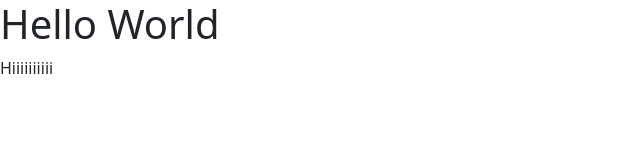
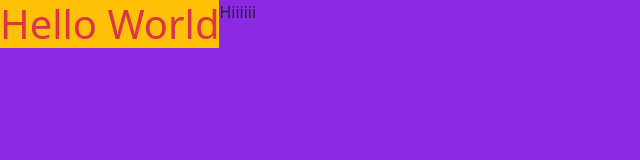
Before and after one commit to pariyamoh/New-portfolio, a plain HTML site: page index.html in a window 1280 px wide. Shown: the whole page, without its empty margins (0-640 px from the left). Drawn offline with nearby package versions, Linux system fonts and the light colour scheme.

Commit message:
correction of the bootstrap bugs

```diff
--- a/index.html
+++ b/index.html
@@ -8,19 +8,20 @@
         crossorigin="anonymous"></script>
         <link href="https://cdn.jsdelivr.net/npm/bootstrap@5.3.3/dist/css/bootstrap.min.css" rel="stylesheet"
             integrity="sha384-QWTKZyjpPEjISv5WaRU9OFeRpok6YctnYmDr5pNlyT2bRjXh0JMhjY6hW+ALEwIH" crossorigin="anonymous">
+            <link rel="stylesheet" href="styles.css">
     <title>Document</title>
 </head>
 <body>
-    <div class="danger" >
-    <h1 >
+    <div class="d-flex  " >
+    <h1 class="text-danger bg-warning" >
         Hello World
     </h1>
-Hiiiiiiiiii </div>
+    <p1>
+        Hiiiiii
+    </p1>
+ </div>
 
 
-<h2 class="--bs-emphasis-color">
-</h2>
-    </div>
-    </div>
+
 </body>
 </html>
--- a/styles.css
+++ b/styles.css
@@ -0,0 +1,7 @@
+body{
+    background-color: blueviolet;
+
+}
+h1{
+    color: white;
+}
```
